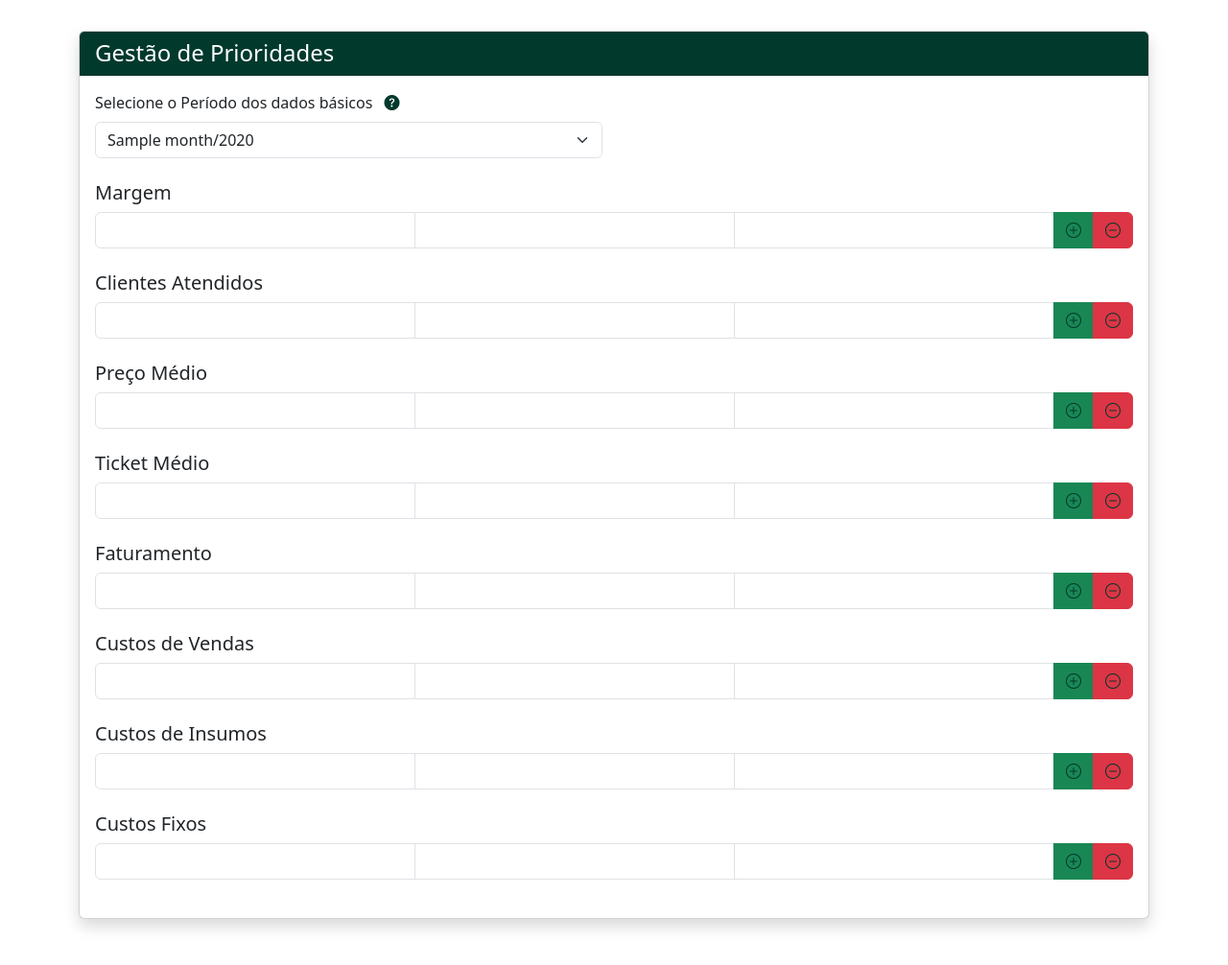
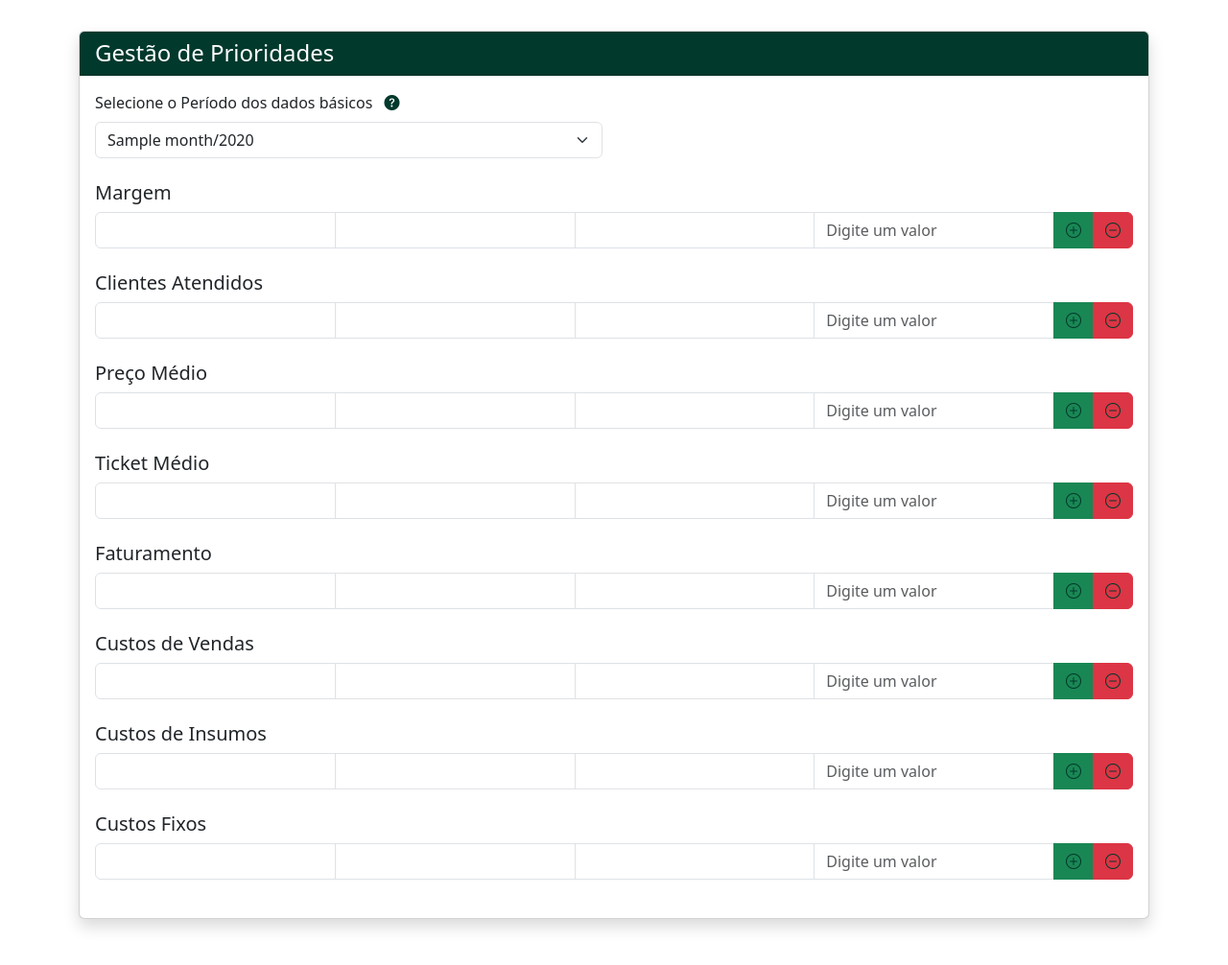
Before and after one commit to wolfxweb/appGetUp, a FastAPI app: template app/templates/gestao_prioridades.html in a window 1280 px wide. Shown: the part 62-1068 px from the top of the page at 96% size. Run offline with FastAPI, Linux system fonts and the light colour scheme; the template is opened without the code that fills it: most values are stand-ins (such as "Sample title", 1, 10 or a date in 2020).

Commit message:
diagnoticos

```diff
--- a/app/templates/gestao_prioridades.html
+++ b/app/templates/gestao_prioridades.html
@@ -42,6 +42,7 @@
                             <input type="text" class="form-control" id="margemOriginal" readonly>
                             <input type="text" class="form-control" id="margemCalculado" readonly>
                             <input type="text" class="form-control" id="margemVariacao" readonly>
+                            <input type="text" class="form-control" id="margemManual" placeholder="Digite um valor">
                             <button class="btn btn-success text-white" type="button" data-metric="margem" data-action="increase">
                                 <i class="bi bi-plus-circle text-white"></i>
                             </button>
@@ -58,6 +59,7 @@
                             <input type="text" class="form-control" id="clientesOriginal" readonly>
                             <input type="text" class="form-control" id="clientesCalculado" readonly>
                             <input type="text" class="form-control" id="clientesVariacao" readonly>
+                            <input type="text" class="form-control" id="clientesManual" placeholder="Digite um valor">
                             <button class="btn btn-success text-white" type="button" data-metric="clientes" data-action="increase">
                                 <i class="bi bi-plus-circle text-white"></i>
                             </button>
@@ -74,6 +76,7 @@
                             <input type="text" class="form-control" id="precoMedioOriginal" readonly>
                             <input type="text" class="form-control" id="precoMedioCalculado" readonly>
                             <input type="text" class="form-control" id="precoMedioVariacao" readonly>
+                            <input type="text" class="form-control" id="precoMedioManual" placeholder="Digite um valor">
                             <button class="btn btn-success text-white" type="button" data-metric="precoMedio" data-action="increase">
                                 <i class="bi bi-plus-circle text-white"></i>
                             </button>
@@ -90,6 +93,7 @@
                             <input type="text" class="form-control" id="ticketMedioOriginal" readonly>
                             <input type="text" class="form-control" id="ticketMedioCalculado" readonly>
                             <input type="text" class="form-control" id="ticketMedioVariacao" readonly>
+                            <input type="text" class="form-control" id="ticketMedioManual" placeholder="Digite um valor">
                             <button class="btn btn-success text-white" type="button" data-metric="ticketMedio" data-action="increase">
                                 <i class="bi bi-plus-circle text-white"></i>
                             </button>
@@ -106,6 +110,7 @@
                             <input type="text" class="form-control" id="faturamentoOriginal" readonly>
                             <input type="text" class="form-control" id="faturamentoCalculado" readonly>
                             <input type="text" class="form-control" id="faturamentoVariacao" readonly>
+                            <input type="text" class="form-control" id="faturamentoManual" placeholder="Digite um valor">
                             <button class="btn btn-success text-white" type="button" data-metric="faturamento" data-action="increase">
                                 <i class="bi bi-plus-circle text-white"></i>
                             </button>
@@ -122,6 +127,7 @@
                             <input type="text" class="form-control" id="custosVendasOriginal" readonly>
                             <input type="text" class="form-control" id="custosVendasCalculado" readonly>
                             <input type="text" class="form-control" id="custosVendasVariacao" readonly>
+                            <input type="text" class="form-control" id="custosVendasManual" placeholder="Digite um valor">
                             <button class="btn btn-success text-white" type="button" data-metric="custosVendas" data-action="increase">
                                 <i class="bi bi-plus-circle text-white"></i>
                             </button>
@@ -138,6 +144,7 @@
                             <input type="text" class="form-control" id="custosInsumosOriginal" readonly>
                             <input type="text" class="form-control" id="custosInsumosCalculado" readonly>
                             <input type="text" class="form-control" id="custosInsumosVariacao" readonly>
+                            <input type="text" class="form-control" id="custosInsumosManual" placeholder="Digite um valor">
                             <button class="btn btn-success text-white" type="button" data-metric="custosInsumos" data-action="increase">
                                 <i class="bi bi-plus-circle text-white"></i>
                             </button>
@@ -154,6 +161,7 @@
                             <input type="text" class="form-control" id="custosFixosOriginal" readonly>
                             <input type="text" class="form-control" id="custosFixosCalculado" readonly>
                             <input type="text" class="form-control" id="custosFixosVariacao" readonly>
+                            <input type="text" class="form-control" id="custosFixosManual" placeholder="Digite um valor">
                             <button class="btn btn-success text-white" type="button" data-metric="custosFixos" data-action="increase">
                                 <i class="bi bi-plus-circle text-white"></i>
                             </button>
@@ -220,8 +228,17 @@ document.addEventListener('DOMContentLoaded', function() {
         button.addEventListener('click', function() {
             const metric = this.getAttribute('data-metric');
             const action = this.getAttribute('data-action');
-            const percentual = 10; // Valor fixo de 10% para simulação
             const isIncrease = action === 'increase';
+
+            // Obter o valor do campo manual
+            const manualElement = document.getElementById(`${metric}Manual`);
+            let percentual = parseFloat(manualElement.value.replace(/[^\d,-]/g, '').replace(',', '.')) || 0;
+
+            // Se não houver valor no campo manual, usar 0
+            if (percentual === 0) {
+                alert('Por favor, digite um valor no campo antes de aplicar a mudança.');
+                return;
+            }
 
             // Determinar se a métrica é um percentual ou valor monetário
             const isPercentage = metric === 'margem';
@@ -230,11 +247,31 @@ document.addEventListener('DOMContentLoaded', function() {
         });
     });
 
+    // Event listeners para os campos de entrada manual - apenas para exibição
+    document.querySelectorAll('input[id$="Manual"]').forEach(input => {
+        input.addEventListener('input', function() {
+            const metric = this.id.replace('Manual', '');
+            const isPercentage = metric === 'margem';
+
+            // Obter o valor manual
+            let manualValue = parseFloat(this.value.replace(/[^\d,-]/g, '').replace(',', '.')) || 0;
+
+            // Apenas atualizar o campo calculado com o valor digitado
+            const calculatedElement = document.getElementById(`${metric}Calculado`);
+            if (isPercentage) {
+                calculatedElement.value = formatPercent(manualValue);
+            } else {
+                calculatedElement.value = formatMoney(manualValue);
+            }
+        });
+    });
+
     // Função para aplicar a mudança percentual a uma métrica específica
     function applyMetricChange(metric, percentual, isIncrease, isPercentage) {
         const originalElement = document.getElementById(`${metric}Original`);
         const calculatedElement = document.getElementById(`${metric}Calculado`);
         const variationElement = document.getElementById(`${metric}Variacao`);
+        const manualElement = document.getElementById(`${metric}Manual`);
 
         if (!originalElement || !originalElement.value) return;
 
@@ -266,6 +303,9 @@ document.addEventListener('DOMContentLoaded', function() {
         } else {
             calculatedElement.value = formatMoney(calculated);
         }
+
+        // Limpar o campo manual
+        manualElement.value = '';
 
         variationElement.value = formatPercent(variation);
     }
@@ -320,6 +360,16 @@ document.addEventListener('DOMContentLoaded', function() {
                 document.getElementById('custosVendasVariacao').value = formatPercent(0);
                 document.getElementById('custosInsumosVariacao').value = formatPercent(0);
                 document.getElementById('custosFixosVariacao').value = formatPercent(0);
+
+                // Limpar os campos manuais
+                document.getElementById('margemManual').value = '';
+                document.getElementById('clientesManual').value = '';
+                document.getElementById('precoMedioManual').value = '';
+                document.getElementById('ticketMedioManual').value = '';
+                document.getElementById('faturamentoManual').value = '';
+                document.getElementById('custosVendasManual').value = '';
+                document.getElementById('custosInsumosManual').value = '';
+                document.getElementById('custosFixosManual').value = '';
             })
             .catch(error => {
                 console.error('Erro ao carregar dados:', error);
```
Also changed, not shown: 1 other file.
